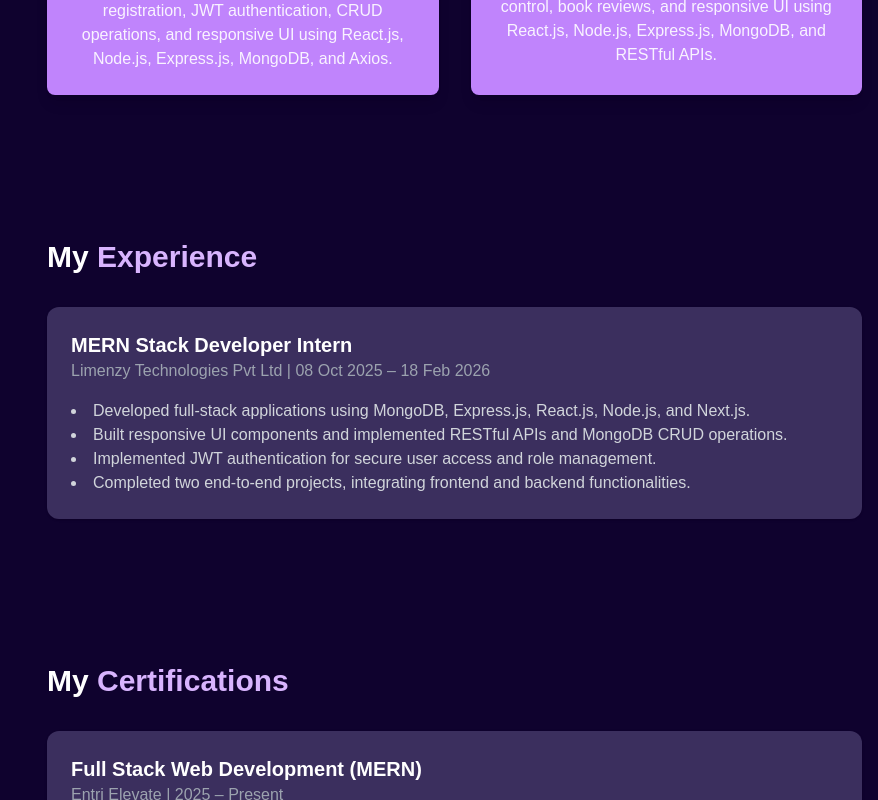
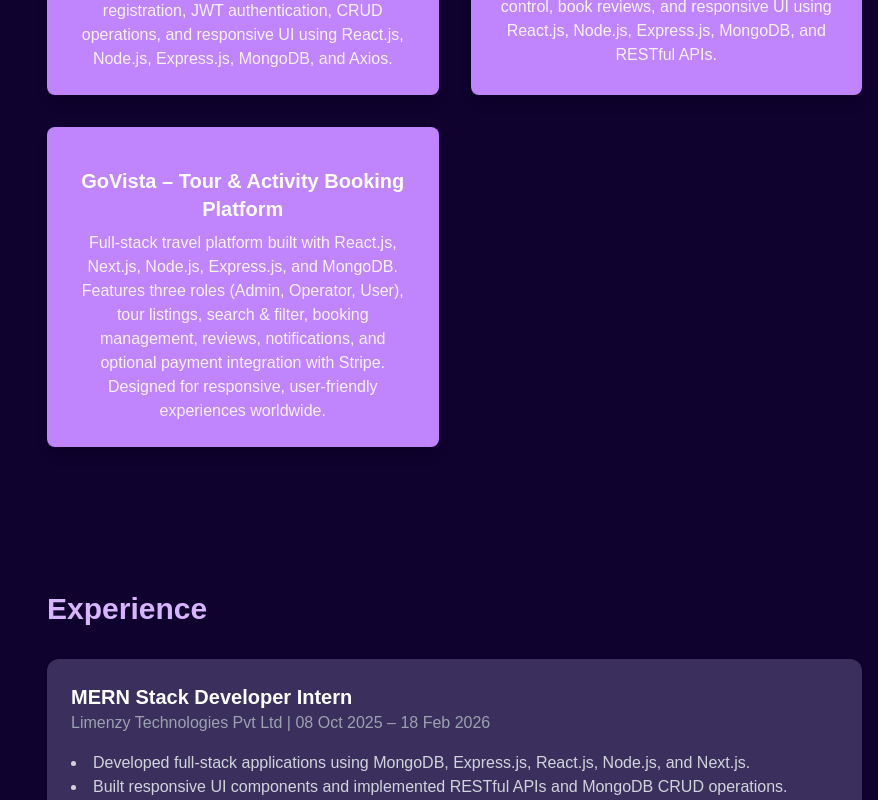
Before and after one commit to Hasifasherin/my_portfolio, a React (Vite) app: page / in a window 1280 px wide. Shown: the part 1320-2120 px from the top of the page, without its empty margins (402-1280 px from the left). Built offline with nearby package versions, Linux system fonts and the light colour scheme.

Commit message:
add one project also

```diff
--- a/src/components/Certifications.jsx
+++ b/src/components/Certifications.jsx
@@ -17,7 +17,7 @@ export default function Certifications() {
   return (
     <section id="certifications" className="pt-16 scroll-mt-28">
       <h1 className="text-3xl font-bold mb-8">
-        My <span className="text-purple-300">Certifications</span>
+         <span className="text-purple-300">Certifications</span>
       </h1>
       <div className="flex flex-col gap-6">
         {certifications.map((cert, index) => (
--- a/src/components/Experience.jsx
+++ b/src/components/Experience.jsx
@@ -18,7 +18,7 @@ export default function Experience() {
   return (
     <section id="experience" className="pt-16 scroll-mt-28">
       <h1 className="text-3xl font-bold mb-8">
-        My <span className="text-purple-300">Experience</span>
+         <span className="text-purple-300">Experience</span>
       </h1>
       {experiences.length === 0 ? (
         <p className="text-gray-300 text-center">No experience yet.</p>
--- a/src/components/Projects.jsx
+++ b/src/components/Projects.jsx
@@ -21,6 +21,12 @@ export default function Projects() {
       desc: 'Full-stack online bookstore with admin, buyer, and seller roles. Implemented RBAC, banner control, book reviews, and responsive UI using React.js, Node.js, Express.js, MongoDB, and RESTful APIs.',
       link: 'https://book-store-frontend-xi-blush.vercel.app',
     },
+    {
+  title: 'GoVista – Tour & Activity Booking Platform',
+  desc: 'Full-stack travel platform built with React.js, Next.js, Node.js, Express.js, and MongoDB. Features three roles (Admin, Operator, User), tour listings, search & filter, booking management, reviews, notifications, and optional payment integration with Stripe. Designed for responsive, user-friendly experiences worldwide.',
+  link: 'https://govistas-frontend-qmj5.vercel.app',
+}
+
   ];
 
   return (
```
